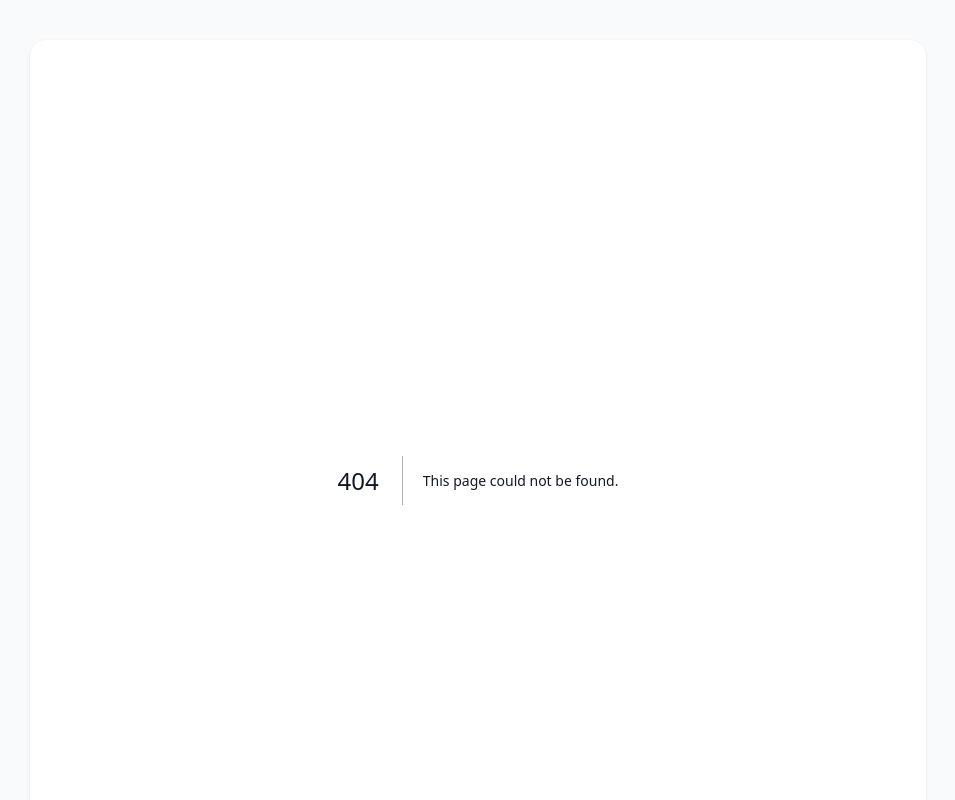
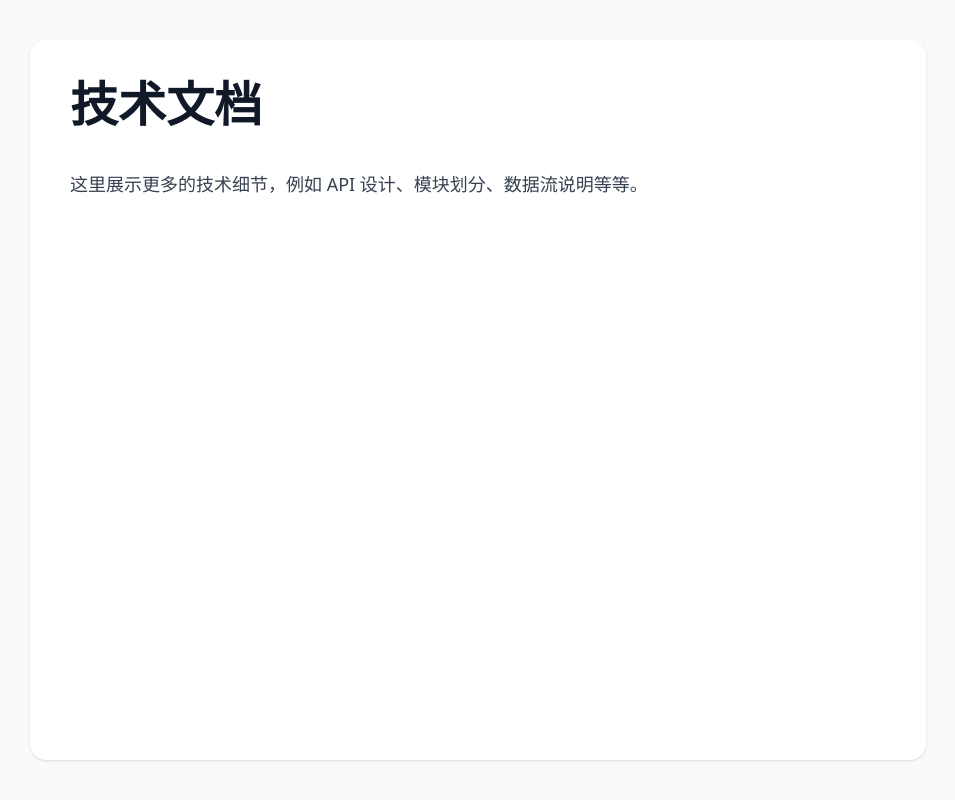
Before and after one commit to JinbaoWeb/jinbaoweb.github.io, a Next.js app: page /docs in a window 1280 px wide. Before the commit this address had no page. Shown: the top 800 px of the page, without its empty margins (162-1117 px from the left). Built offline with nearby package versions, Linux system fonts and the light colour scheme.

Commit message:
Create docs.mdx

```diff
--- /dev/null
+++ b/pages/docs.mdx
@@ -0,0 +1,3 @@
+# 技术文档
+
+这里展示更多的技术细节，例如 API 设计、模块划分、数据流说明等等。
```
